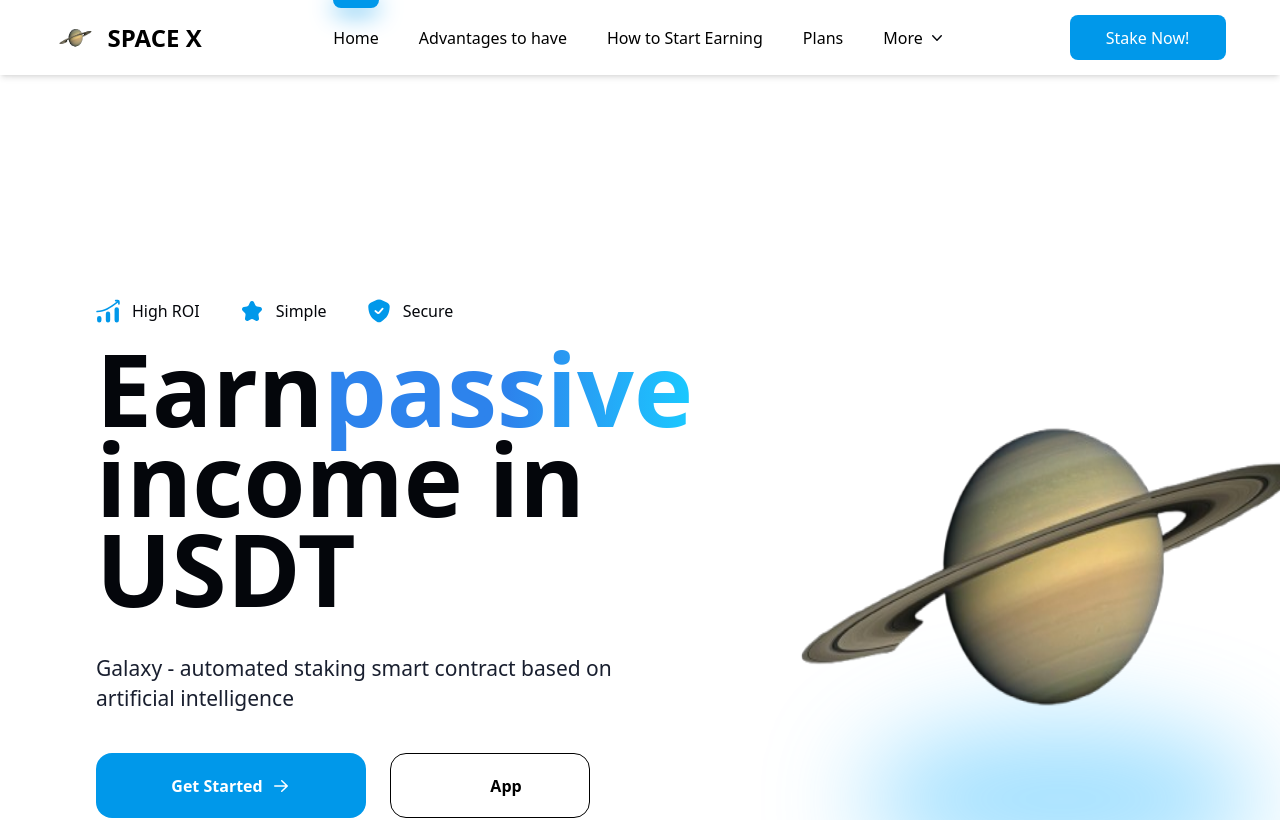
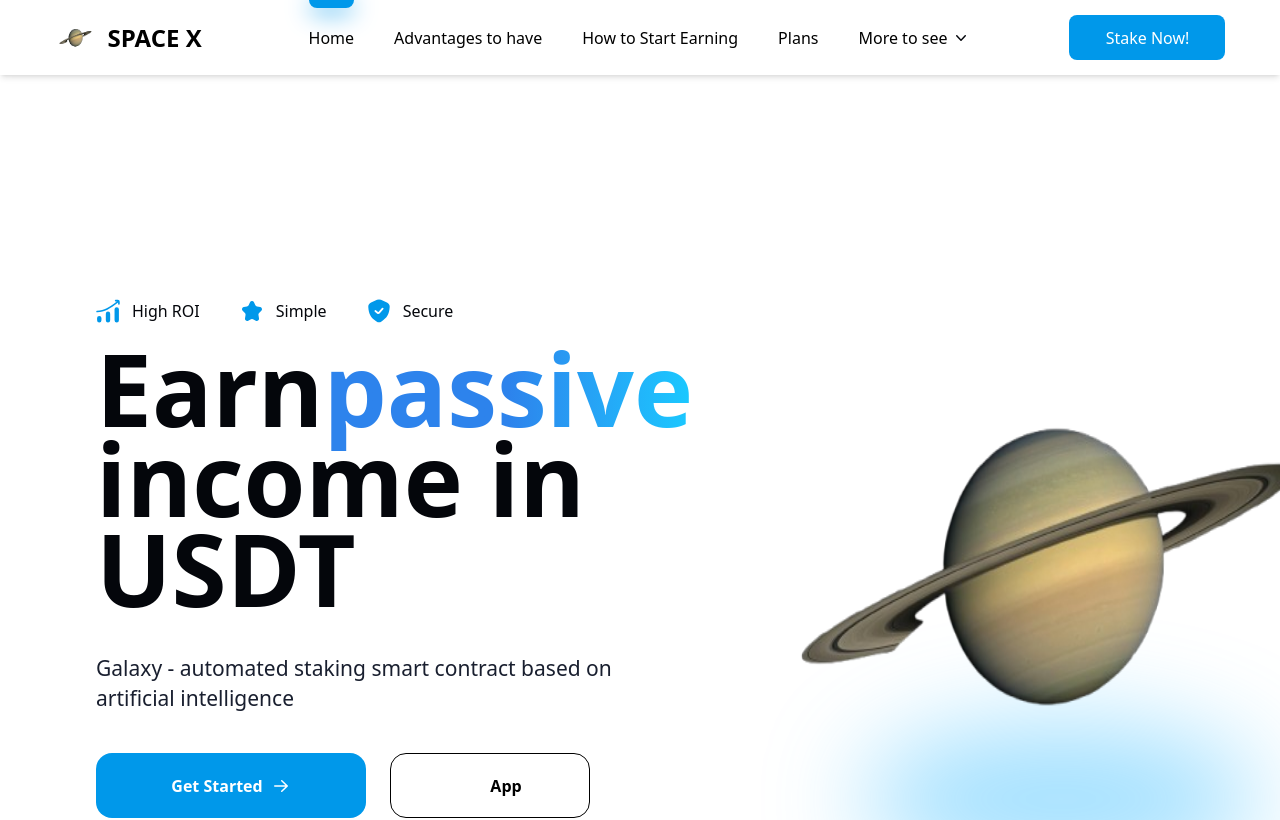
Before and after one commit to ADEYEMI990/InvestmentApp, a React (Vite) app in the folder client/: page / in a window 1280 px wide. Shown: the top 820 px of the page. Built offline with nearby package versions, Linux system fonts and the light colour scheme.

Commit message:
More to see

```diff
--- a/client/src/components/Navbar.jsx
+++ b/client/src/components/Navbar.jsx
@@ -46,7 +46,7 @@ const Navbar = () => {
               </a>
               <span className= "van-popover__wrapper">
                 <div className= "group relative flex cursor-pointer justify-center font-medium transition hover:text-[#00a6ff]">
-                  <span>More</span>
+                  <span>More to see</span>
                   <svg
                     xmlns="http://www.w3.org/2000/svg"
                     viewBox="0 0 20 20"
```
